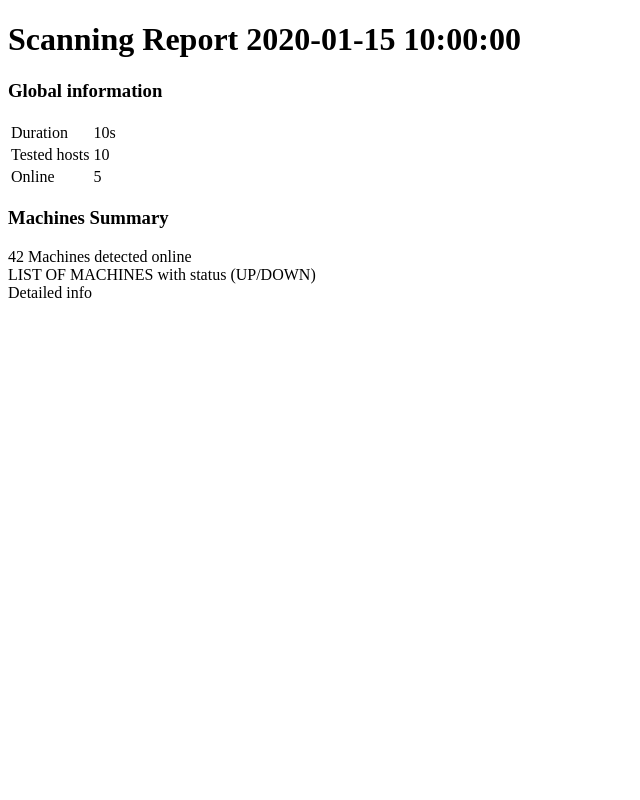
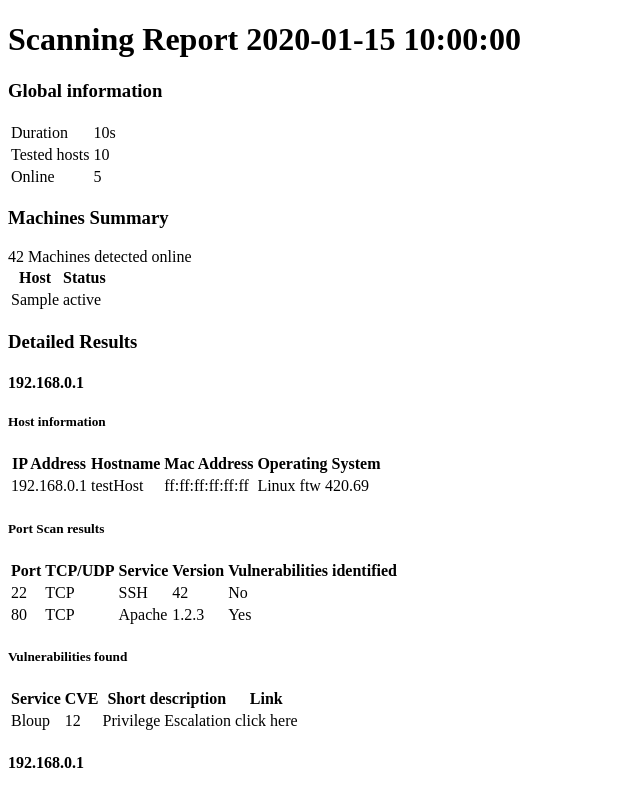
Before and after one commit to aHugues/port-eye, a Python web app: template port_eye/templates/export.html.j2 in a window 1280 px wide. Shown: the whole page, without its empty margins (0-640 px from the left). Run offline with Jinja, Linux system fonts and the light colour scheme; the template is opened without the code that fills it: most values are stand-ins (such as "Sample title", 1, 10 or a date in 2020).

Commit message:
add basic layout for all information on export

```diff
--- a/port_eye/templates/export.html.j2
+++ b/port_eye/templates/export.html.j2
@@ -50,16 +50,97 @@
         <h3 class="category-title">
             Machines Summary
         </h3>
-        <div>42 Machines detected online</div>
-        <div class="todo">
-            LIST OF MACHINES with status (UP/DOWN)
-        </div>
+
+        <div><span class="temp">42</span> Machines detected online</div>
+        <table class="status-table">
+            <tr>
+                <th>Host</th>
+                <th>Status</th>
+            </tr>
+            {% for host in hosts_status %}
+            <tr>
+                <td>{{ host.ip }}</td>
+                {% if host.status == "up" %}
+                    <td class="status-up">{{ host.status }}</td>
+                {% else %}
+                    <td class="status-down">{{ host.status }}</td>
+                {% endif %}
+            </tr>
+            {% endfor %}
+        </table>
     </div>
 
 
     <div>
-        <div class="todo">
-            Detailed info
+        <h3 class="category-title">
+            Detailed Results
+        </h3>
+        <div class="detailed-info-wrapper">
+
+            <div class="detail-host">
+                <h4 status="host-ip">192.168.0.1</h4>
+
+                <h5>Host information</h5>
+                <table class="host-global-table">
+                    <tr>
+                        <th>IP Address</th>
+                        <th>Hostname</th>
+                        <th>Mac Address</th>
+                        <th>Operating System</th>
+                    </tr>
+                    <tr>
+                        <td class="temp">192.168.0.1</td>
+                        <td class="temp">testHost</td>
+                        <td class="temp">ff:ff:ff:ff:ff:ff</td>
+                        <td class="temp">Linux ftw 420.69</td>
+                    </tr>
+                </table>
+
+                <h5>Port Scan results</h5>
+                <table class="host-global-table">
+                    <tr>
+                        <th>Port</th>
+                        <th>TCP/UDP</th>
+                        <th>Service</th>
+                        <th>Version</th>
+                        <th>Vulnerabilities identified</th>
+                    </tr>
+                    <tr>
+                        <td>22</td>
+                        <td>TCP</td>
+                        <td>SSH</td>
+                        <td>42</td>
+                        <td>No</td>
+                    </tr>
+                    <tr>
+                        <td>80</td>
+                        <td>TCP</td>
+                        <td>Apache</td>
+                        <td>1.2.3</td>
+                        <td>Yes</td>
+                    </tr>
+                </table>
+
+                <h5>Vulnerabilities found</h5>
+                <table class="host-global-table">
+                    <tr>
+                        <th>Service</th>
+                        <th>CVE</th>
+                        <th>Short description</th>
+                        <th>Link</th>
+                    </tr>
+                    <tr>
+                        <td>Bloup</td>
+                        <td>12</td>
+                        <td>Privilege Escalation</td>
+                        <td>click here</td>
+                    </tr>
+                </table>
+            </div>
+
+            <div class="detail-host">
+                <h4 status="host-ip">192.168.0.1</h4>
+            </div>
         </div>
     </div>
 
```
Also changed, not shown: port_eye/export.py (+16 -0 lines), port_eye/templates/style.css (+27 -0 lines).
